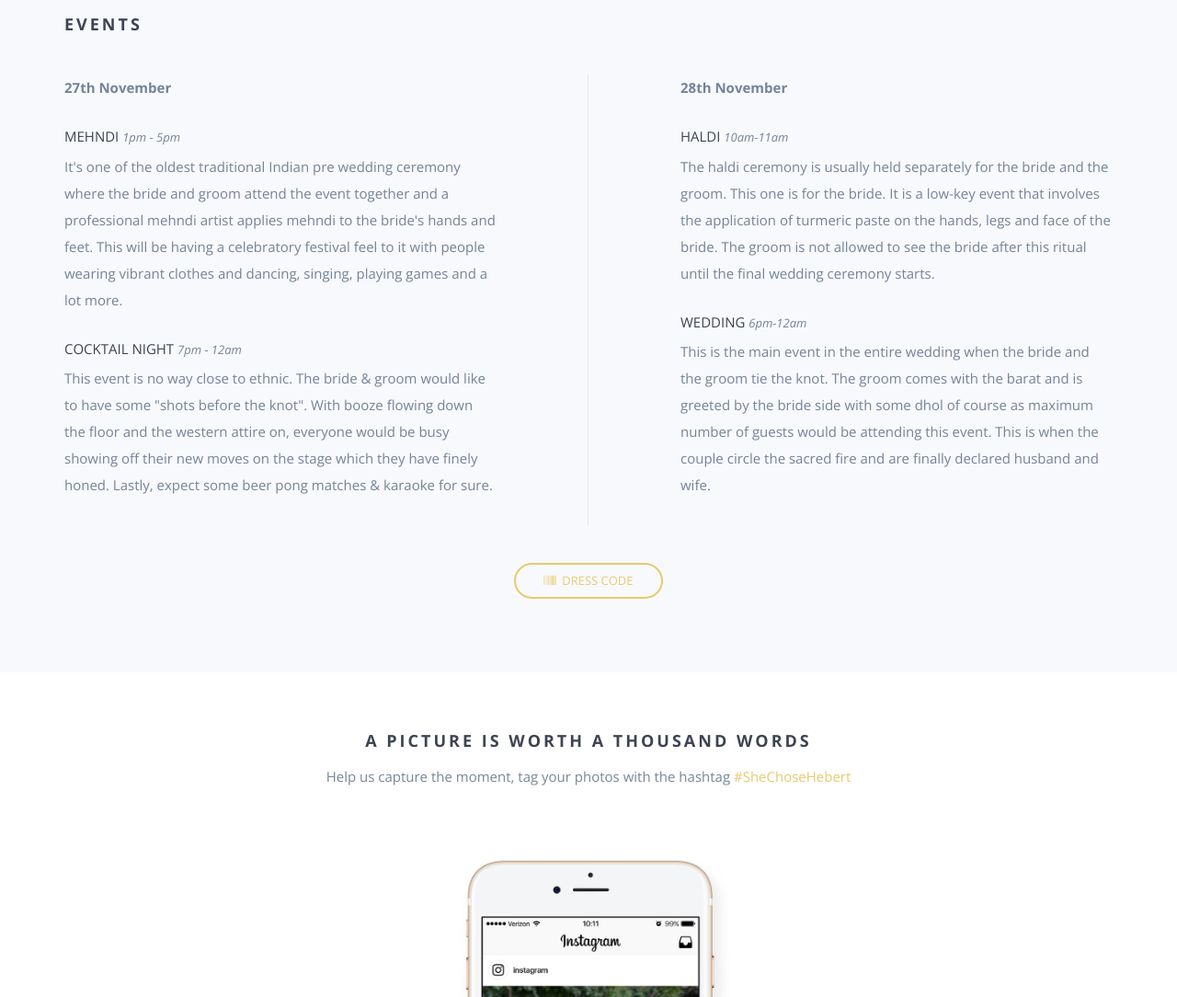
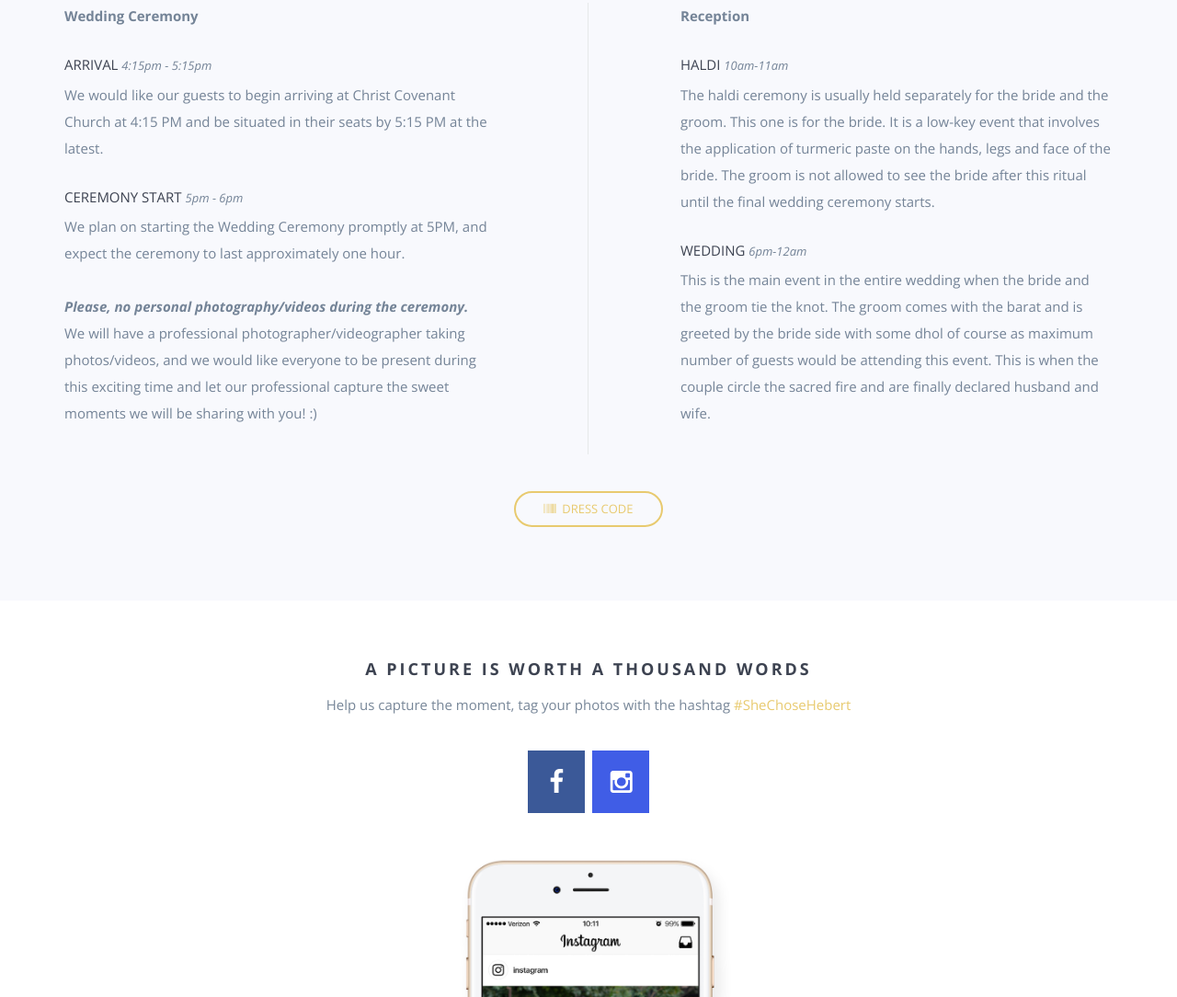
Before and after one commit to Cloud9Developer/wedding-site, a website: page index.html in a window 1280 px wide. Shown: the part 1899-2983 px from the top of the page at 92% size. Drawn offline with nearby package versions, Linux system fonts and the light colour scheme; some packages are replaced by stand-ins of ours; files whose address does not match are found by name.

Commit message:
updates to events

```diff
--- a/index.html
+++ b/index.html
@@ -125,12 +125,6 @@
                 <h3>We are getting hitched</h3>
                 <p>The date is the 27<sup>th</sup> of November 2027 and we would like you to be a part of
                     it.</p>
-                <!-- Social Media -->
-                <!-- <div class="share-bar"></div> -->
-                <!-- EXAMPLE: https://www.w3schools.com/howto/tryit.asp?filename=tryhow_css_social_media_buttons -->
-                <a href="https://facebook.com" class="fa fa-facebook social-media-button" target="_blank" style="font-size:2em;"></a>
-                <a href="https://instagram.com" class="fa fa-instagram social-media-button" target="_blank" style="font-size:2em;"></a>
-
             </div>
         </div>
     </div>
@@ -180,26 +174,28 @@
         <div class="row">
             <div class="col-md-6 col-sm-12 col-xs-12 leftcol">
                 <div class="wp3">
-                    <p><strong>27th November</strong></p>
+                    <p><strong>Wedding Ceremony</strong></p>
 
-                    <h5>Mehndi <span class="time">1PM - 5PM</span></h5>
-                    <p>It's one of the oldest traditional Indian pre wedding ceremony where the bride and groom
-                        attend the event together and a professional mehndi artist applies
-                        mehndi to the bride's hands and feet. This will be having a celebratory
-                        festival feel to it with people wearing vibrant clothes and dancing, singing, playing
-                        games and a lot more.</p>
+                    <h5>Arrival <span class="time">4:15PM - 5:15PM</span></h5>
+                    <p>We would like our guests to begin arriving at Christ Covenant Church at 4:15 PM and be situated in
+                        their seats by 5:15 PM at the latest.
+                    </p>
                 </div>
                 <div class="wp5">
-                    <h5>Cocktail Night <span class="time">7PM - 12AM</span></h5>
-                    <p>This event is no way close to ethnic. The bride & groom would like to have some "shots before the
-                        knot". With booze flowing down the floor and the western attire on, everyone would be busy
-                        showing off their new moves on the stage which they have finely honed. Lastly, expect some beer
-                        pong matches & karaoke for sure.</p>
+                    <h5>Ceremony Start <span class="time">5PM - 6PM</span></h5>
+                    <p>
+                        We plan on starting the Wedding Ceremony promptly at 5PM, and expect the ceremony to last
+                        approximately one hour. <br><br>
+                        <b><i>Please, no personal photography/videos during the ceremony.</i></b><br>
+                        We will have a professional photographer/videographer
+                        taking photos/videos, and we would like everyone to be present during this exciting time and let our professional
+                        capture the sweet moments we will be sharing with you! :)
+                    </p>
                 </div>
             </div>
             <div class="col-md-6 col-sm-12 col-xs-12 rightcol">
                 <div class="wp4">
-                    <p><strong>28th November</strong></p>
+                    <p><strong>Reception</strong></p>
 
                     <h5>Haldi <span class="time">10AM-11AM</span></h5>
                     <p>The haldi ceremony is usually held separately for the bride and the groom. This one is for the
@@ -223,10 +219,6 @@
                 </a>
             </div>
         </div>
-        <!--<div class="row">
-            <div class="col-xs-12 section-border section-padding">
-            </div>
-        </div>-->
     </div>
 
     <div id="dc-modal" class="modal fade" tabindex="-1" role="dialog">
@@ -283,6 +275,11 @@
                 <p>Help us capture the moment, tag your photos with the hashtag
                     <a href="https://instagram.com/explore/tags/christopherandmary/" target="_blank">#SheChoseHebert</a>
                 </p>
+                <!-- Social Media -->
+                <!-- <div class="share-bar"></div> -->
+                <!-- EXAMPLE: https://www.w3schools.com/howto/tryit.asp?filename=tryhow_css_social_media_buttons -->
+                <a href="https://facebook.com" class="fa fa-facebook social-media-button" target="_blank" style="font-size:2em;"></a>
+                <a href="https://instagram.com" class="fa fa-instagram social-media-button" target="_blank" style="font-size:2em;"></a>
             </div>
         </div>
         <div class="row section-border wp7">
```
